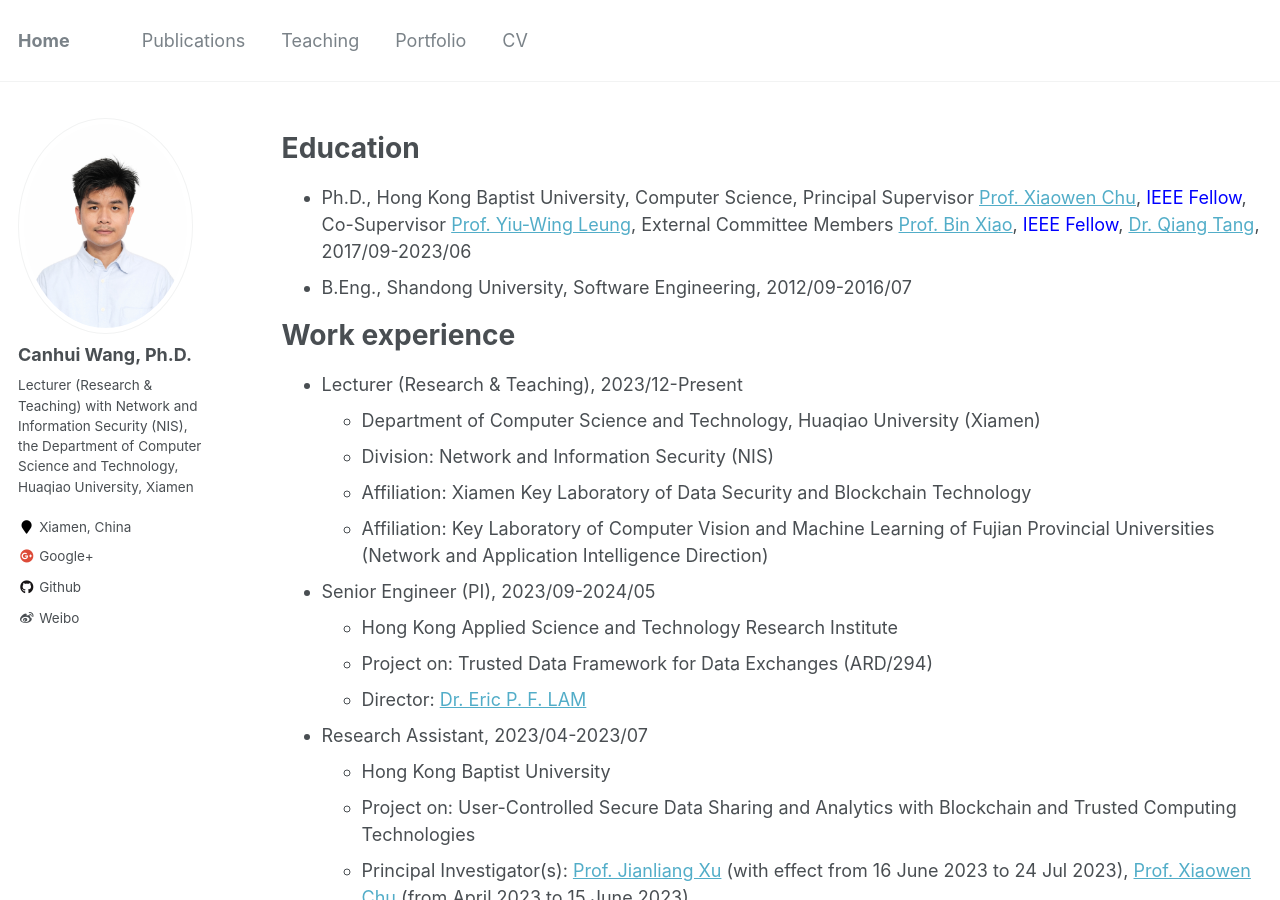
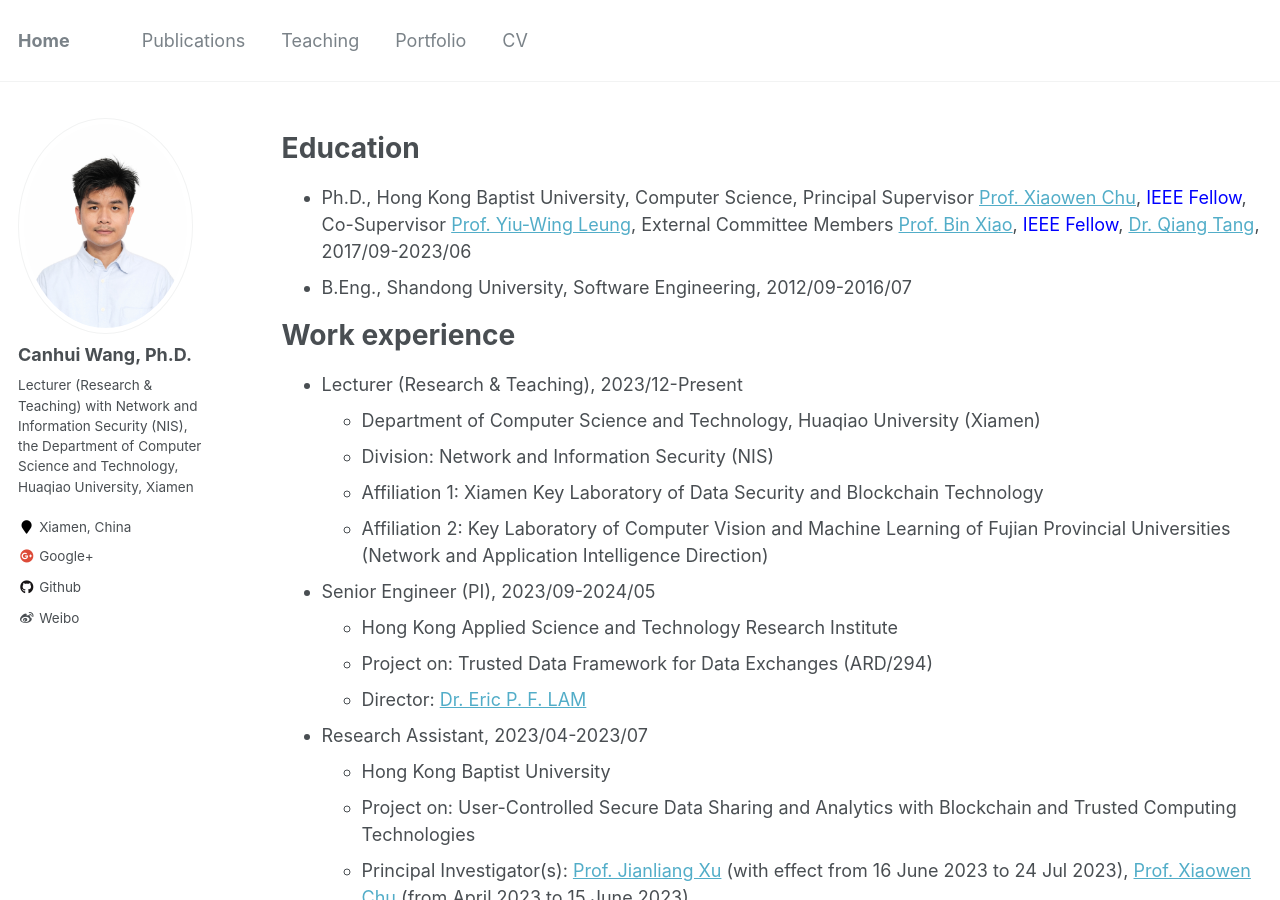
Before and after one commit to Canhui/canhui.github.io, a Jekyll site: the page built from _pages/cv.md, in a window 1280 px wide and 900 px high. Built offline with Jekyll 4.4.1, drawn with Linux system fonts in a browser that asks for light colours.

Commit message:
Update cv.md

```diff
--- a/_pages/cv.md
+++ b/_pages/cv.md
@@ -21,8 +21,8 @@ Work experience
 * Lecturer (Research & Teaching), 2023/12-Present
   * Department of Computer Science and Technology, Huaqiao University (Xiamen)
   * Division: Network and Information Security (NIS)
-  * Affiliation: Xiamen Key Laboratory of Data Security and Blockchain Technology
-  * Affiliation: Key Laboratory of Computer Vision and Machine Learning of Fujian Provincial Universities (Network and Application Intelligence Direction)
+  * Affiliation 1: Xiamen Key Laboratory of Data Security and Blockchain Technology
+  * Affiliation 2: Key Laboratory of Computer Vision and Machine Learning of Fujian Provincial Universities (Network and Application Intelligence Direction)
 
 * Senior Engineer (PI), 2023/09-2024/05
   * Hong Kong Applied Science and Technology Research Institute
```
